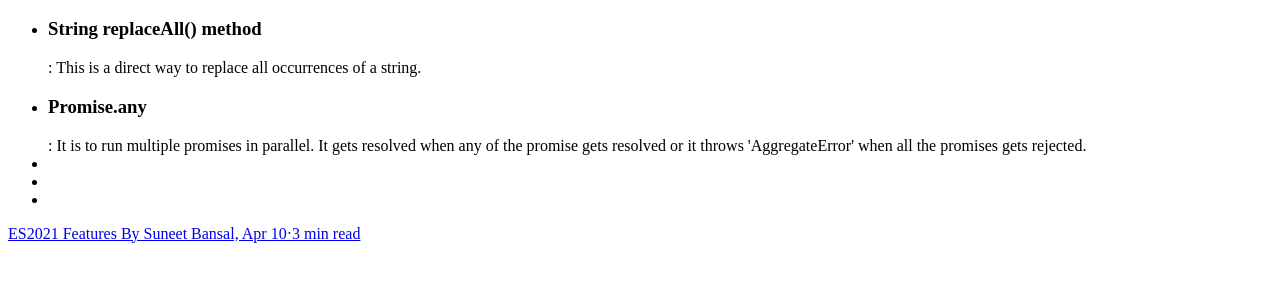
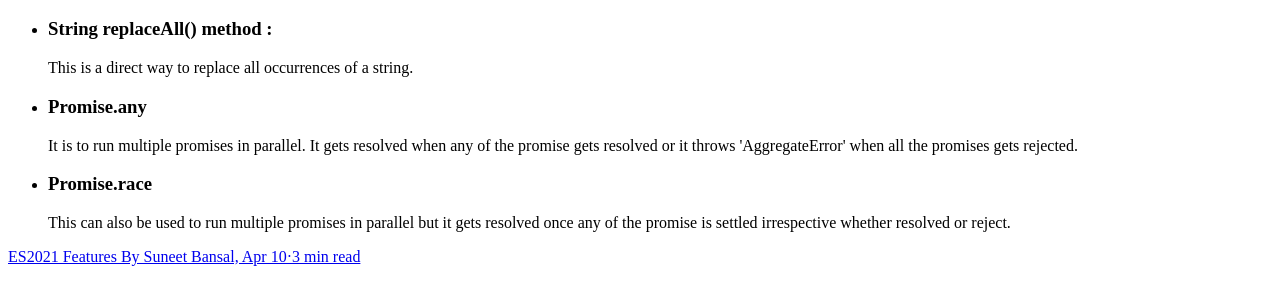
Before and after one commit to yugmani/es2021-featyres, a website: page index.html in a window 1280 px wide. Shown: the part 48-352 px from the top of the page. Drawn offline with Linux system fonts and the light colour scheme.

Commit message:
promise.race

```diff
--- a/index.html
+++ b/index.html
@@ -2,18 +2,21 @@
   <h1>ES2021 (ES12) | Important Features</h1>
   <ul>
     <li>
-      <h3>String replaceAll() method</h3>
-      : This is a direct way to replace all occurrences of a string.
+      <h3>String replaceAll() method :</h3>
+      This is a direct way to replace all occurrences of a string.
     </li>
     <li>
       <h3>Promise.any</h3>
-      : It is to run multiple promises in parallel. It gets resolved when any of
+      It is to run multiple promises in parallel. It gets resolved when any of
       the promise gets resolved or it throws 'AggregateError' when all the
       promises gets rejected.
     </li>
-    <li></li>
-    <li></li>
-    <li></li>
+    <li>
+      <h3>Promise.race</h3>
+      This can also be used to run multiple promises in parallel but it gets
+      resolved once any of the promise is settled irrespective whether resolved
+      or reject.
+    </li>
   </ul>
   <a
     href="https://suneetbansal.medium.com/es2021-es12-important-features-1a9d448b3b58"
```
Also changed, not shown: index.js (+30 -0 lines).
